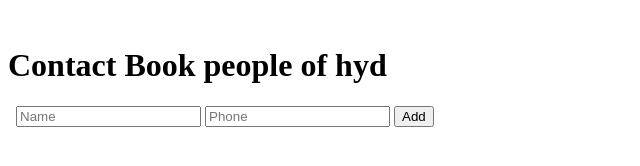
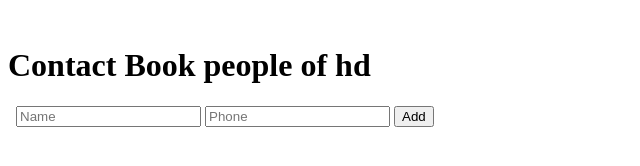
Before and after one commit to Premchand-96/contact-app-docker, a plain HTML site: page frontend/index.html in a window 1280 px wide. Shown: the full height of the page, 0-640 px from the left. Drawn offline with Linux system fonts and the light colour scheme; no server answers.

Commit message:
Update index.html

```diff
--- a/frontend/index.html
+++ b/frontend/index.html
@@ -7,7 +7,7 @@
 
 
 
-<h1>Contact Book people of hyd</h1>
+<h1>Contact Book people of hd</h1>
 
 
 
```
